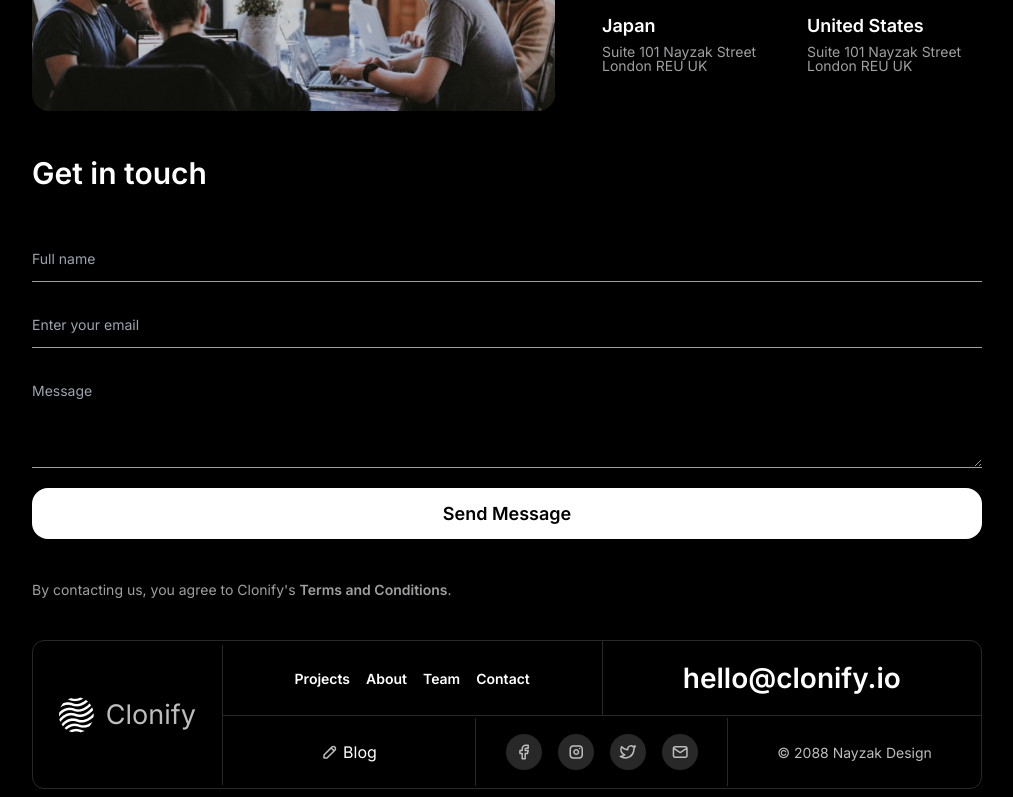
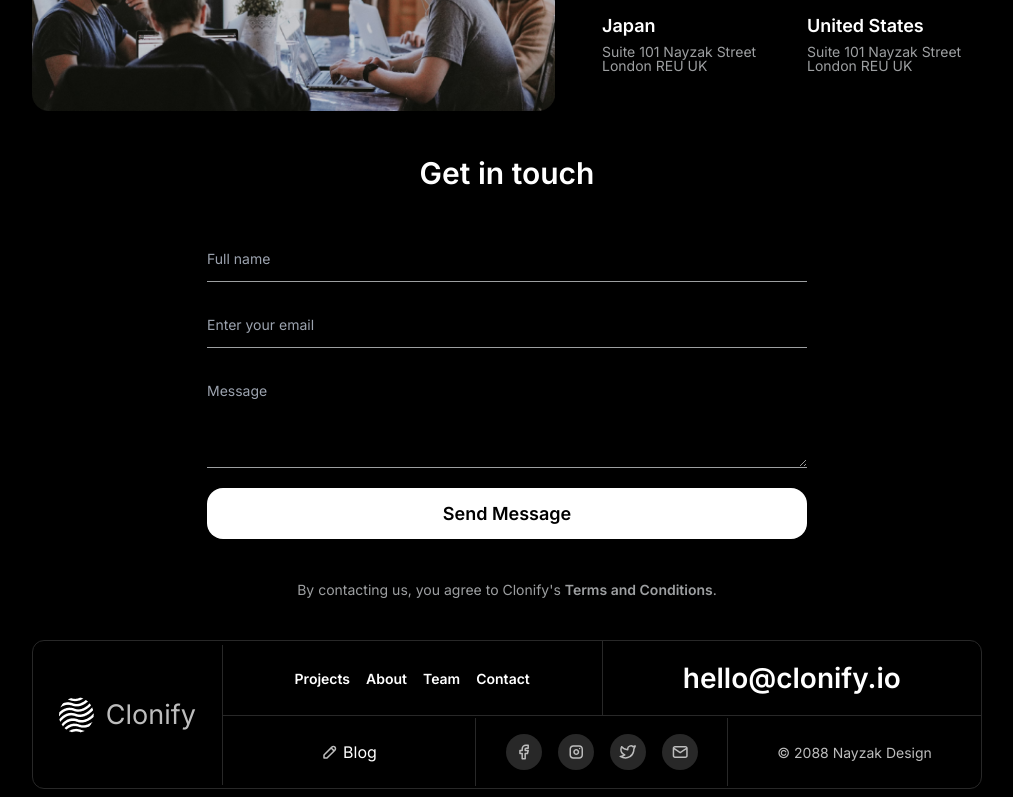
Before and after one commit to ShokhruzKhamzayev/Krate, a Next.js app: page /contact in a window 1280 px wide. Shown: the part 543-1340 px from the top of the page, without its empty margins (133-1146 px from the left). Built offline with nearby package versions, Linux system fonts and the light colour scheme; no server answers.

Commit message:
debugging_contact_page

```diff
--- a/src/app/contact/page.jsx
+++ b/src/app/contact/page.jsx
@@ -53,7 +53,7 @@ export default function page() {
                     </div>
                 </div>
             </div>
-            <section className='get-in-touch mt-[40px]'>
+            <section className='get-in-touch mt-[40px] max-w-[600px] mx-auto text-center'>
                 <h1 className='text-[30px] font-[600]'>Get in touch</h1>
                 <ContactUs />
             </section>
```
